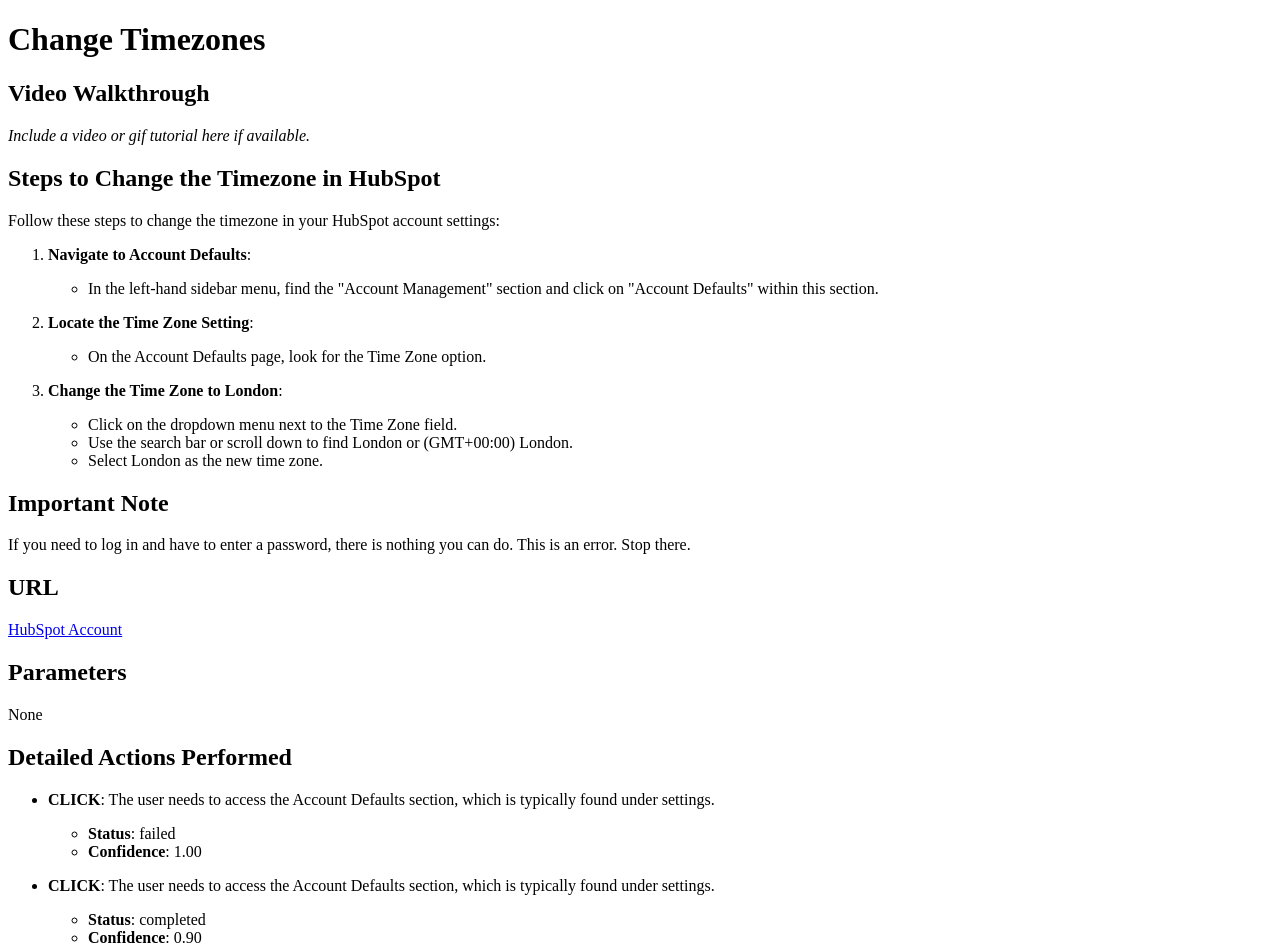
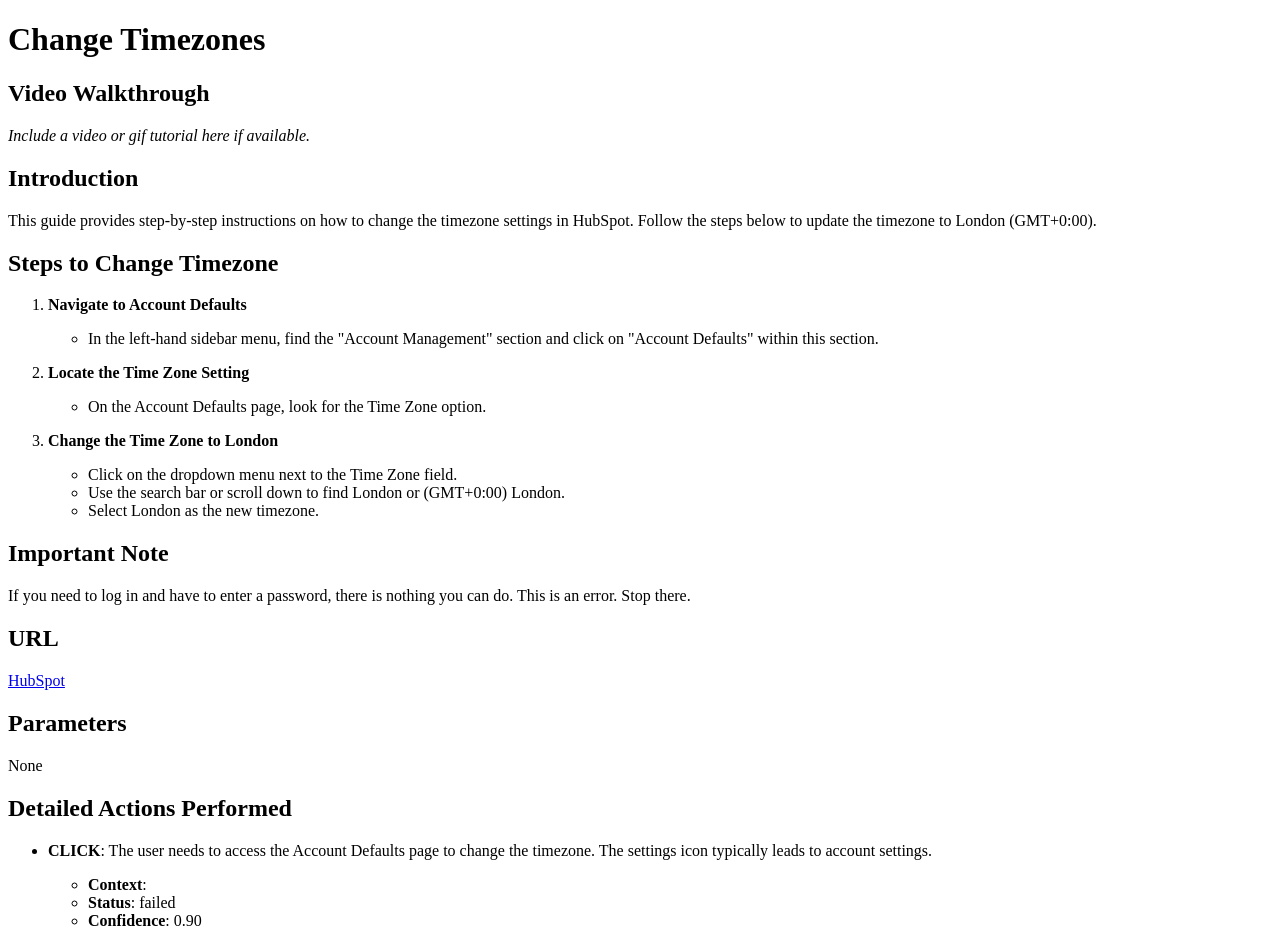
Before and after one commit to Shavvimal/hubspot-demo-docs, a Next.js app: page /change-timezone in a window 1280 px wide. Shown: the top 946 px of the page. Built offline with nearby package versions, Linux system fonts and the light colour scheme.

Commit message:
docs: update and enhance timezone change instructions in HubSpot documentation

```diff
--- a/src/pages/change-timezone.mdx
+++ b/src/pages/change-timezone.mdx
@@ -4,20 +4,22 @@
 
 *Include a video or gif tutorial here if available.*
 
-## Steps to Change the Timezone in HubSpot
+## Introduction
 
-Follow these steps to change the timezone in your HubSpot account settings:
+This guide provides step-by-step instructions on how to change the timezone settings in HubSpot. Follow the steps below to update the timezone to London (GMT+0:00).
 
-1. **Navigate to Account Defaults**:
+## Steps to Change Timezone
+
+1. **Navigate to Account Defaults**
     - In the left-hand sidebar menu, find the "Account Management" section and click on "Account Defaults" within this section.
 
-2. **Locate the Time Zone Setting**:
+2. **Locate the Time Zone Setting**
     - On the Account Defaults page, look for the Time Zone option.
 
-3. **Change the Time Zone to London**:
+3. **Change the Time Zone to London**
     - Click on the dropdown menu next to the Time Zone field.
-    - Use the search bar or scroll down to find London or (GMT+00:00) London.
-    - Select London as the new time zone.
+    - Use the search bar or scroll down to find London or (GMT+0:00) London.
+    - Select London as the new timezone.
 
 ## Important Note
 
@@ -25,7 +27,7 @@
 
 ## URL
 
-[HubSpot Account](https://app.hubspot.com/)
+[HubSpot](https://app.hubspot.com/)
 
 ## Parameters
 
@@ -33,18 +35,22 @@
 
 ## Detailed Actions Performed
 
-- **CLICK**: The user needs to access the Account Defaults section, which is typically found under settings.
+- **CLICK**: The user needs to access the Account Defaults page to change the timezone. The settings icon typically leads to account settings.
+    - **Context**:
     - **Status**: failed
-    - **Confidence**: 1.00
+    - **Confidence**: 0.90
 
-- **CLICK**: The user needs to access the Account Defaults section, which is typically found under settings.
+- **CLICK**: The user needs to access the Account Defaults page to change the timezone. The settings icon typically leads to account settings.
+    - **Context**:
     - **Status**: completed
     - **Confidence**: 0.90
 
-- **CLICK**: The user needs to access the Account Defaults section to change the time zone.
+- **CLICK**: The user needs to access the Account Defaults page to change the timezone. The 'Account Defaults' link in the left-hand sidebar menu under the 'Account Management' section will navigate to the required page.
+    - **Context**:
     - **Status**: completed
     - **Confidence**: 1.00
 
-- **COMPLETE**: The user goal was to change the time zone to 'London'. The 'Time zone' field on the 'Account Defaults' page is already set to 'UTC +00:00 London', which matches the user's goal.
+- **COMPLETE**: The user goal was to change the timezone to 'London'. The 'Time Zone' field on the page is already set to 'UTC +00:00 London', which matches the user's goal.
+    - **Context**:
     - **Status**: completed
     - **Confidence**: 0.00
```
